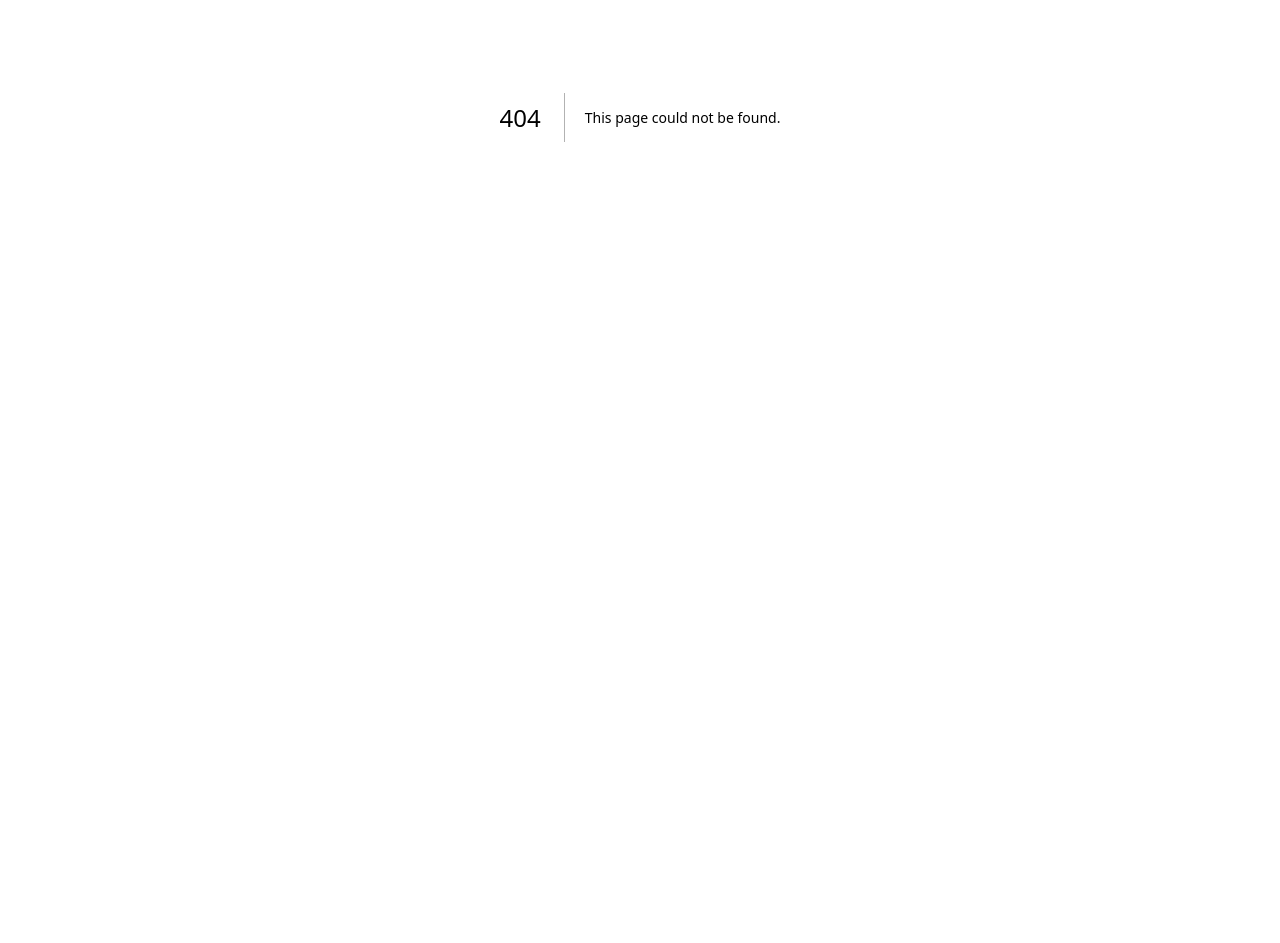
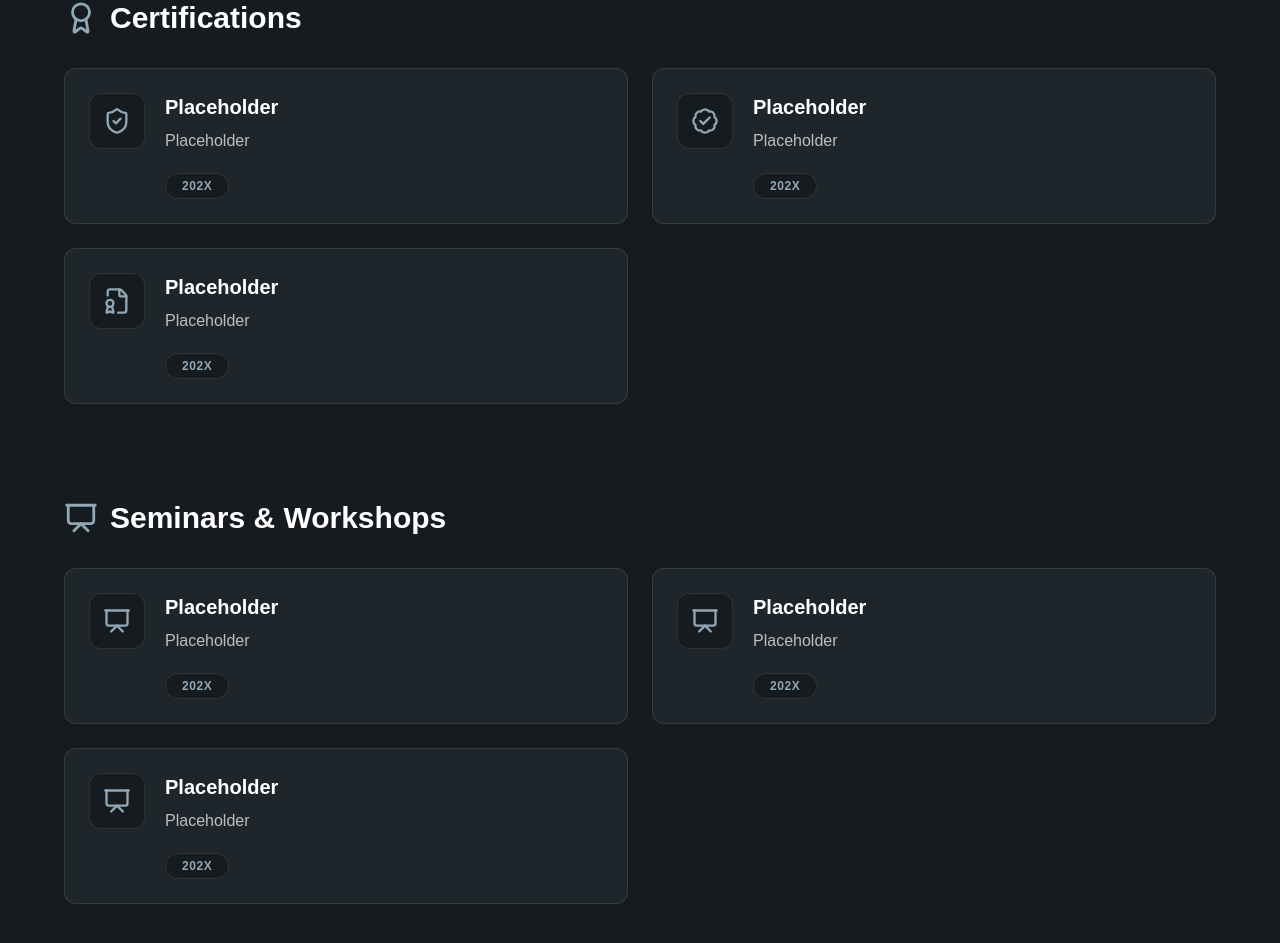
Before and after one commit to ToastyGoats-Git/lorenzo-portfolio, a Next.js app: page /credentials in a window 1280 px wide. Before the commit this address had no page. Shown: the part 359-1302 px from the top of the page. Before the commit the page ends 876 px from the top, so only its background shows below. Built offline with nearby package versions, Linux system fonts and the light colour scheme.

Commit message:
added credentials placeholders

```diff
--- /dev/null
+++ b/app/credentials/page.tsx
@@ -0,0 +1,191 @@
+"use client";
+
+import { motion } from "framer-motion";
+import {
+  Award,
+  Presentation,
+  ShieldCheck,
+  BadgeCheck,
+  FileBadge,
+} from "lucide-react";
+
+const certifications = [
+  {
+    title: "Placeholder",
+    issuer: "Placeholder",
+    year: "202x",
+  },
+  {
+    title: "Placeholder",
+    issuer: "Placeholder",
+    year: "202x",
+  },
+  {
+    title: "Placeholder",
+    issuer: "Placeholder",
+    year: "202x",
+  },
+];
+
+const seminars = [
+  {
+    title: "Placeholder",
+    organizer: "Placeholder",
+    year: "202x",
+  },
+  {
+    title: "Placeholder",
+    organizer: "Placeholder",
+    year: "202x",
+  },
+  {
+    title: "Placeholder",
+    organizer: "Placeholder",
+    year: "202x",
+  },
+];
+
+const icons = [ShieldCheck, BadgeCheck, FileBadge];
+
+export default function Credentials() {
+  return (
+    <div className="min-h-screen px-6 md:px-16 py-20">
+      <div className="max-w-6xl mx-auto">
+        {/* Page Heading */}
+        <motion.div
+          initial={{ opacity: 0, y: -25 }}
+          animate={{ opacity: 1, y: 0 }}
+          transition={{ duration: 0.5 }}
+        >
+          <h1 className="text-4xl md:text-5xl font-bold text-center">
+            PROFESSIONAL CREDENTIALS
+          </h1>
+
+          <div className="w-48 h-px bg-white/40 mx-auto my-6"></div>
+
+          <p className="text-center text-white/70 max-w-3xl mx-auto leading-relaxed">
+            A collection of certifications and seminars.
+          </p>
+        </motion.div>
+
+        {/* Certifications */}
+        <section className="mt-20">
+          <div className="flex items-center gap-3 mb-8">
+            <Award
+              size={34}
+              className="text-[#92a7b5]"
+            />
+
+            <h2 className="text-3xl font-bold">
+              Certifications
+            </h2>
+          </div>
+
+          <div className="grid gap-6 md:grid-cols-2">
+            {certifications.map((cert, index) => {
+              const Icon = icons[index % icons.length];
+
+              return (
+                <motion.div
+                  key={`${cert.title}-${index}`}
+                  initial={{ opacity: 0, y: 35 }}
+                  whileInView={{ opacity: 1, y: 0 }}
+                  viewport={{ once: true }}
+                  transition={{
+                    duration: 0.5,
+                    delay: index * 0.15,
+                  }}
+                  whileHover={{
+                    y: -6,
+                    scale: 1.02,
+                  }}
+                  className="group rounded-xl border border-white/10 bg-[#1f262b] p-6 transition-all duration-300 hover:border-[#92a7b5] hover:shadow-[0_0_30px_rgba(146,167,181,0.15)]"
+                >
+                  <div className="flex gap-5">
+                    <div className="flex h-14 w-14 items-center justify-center rounded-xl border border-white/10 bg-[#151b1f] transition-all duration-300 group-hover:border-[#92a7b5]">
+                      <Icon
+                        size={28}
+                        className="text-[#92a7b5]"
+                      />
+                    </div>
+
+                    <div className="flex-1">
+                      <h3 className="text-xl font-semibold">
+                        {cert.title}
+                      </h3>
+
+                      <p className="mt-2 text-white/70">
+                        {cert.issuer}
+                      </p>
+
+                      <span className="mt-5 inline-flex rounded-full border border-white/10 bg-[#151b1f] px-4 py-1 text-xs font-semibold uppercase tracking-wider text-[#92a7b5]">
+                        {cert.year}
+                      </span>
+                    </div>
+                  </div>
+                </motion.div>
+              );
+            })}
+          </div>
+        </section>
+
+        {/* Seminars & Workshops */}
+        <section className="mt-24">
+          <div className="flex items-center gap-3 mb-8">
+            <Presentation
+              size={34}
+              className="text-[#92a7b5]"
+            />
+
+            <h2 className="text-3xl font-bold">
+              Seminars & Workshops
+            </h2>
+          </div>
+
+          <div className="grid gap-6 md:grid-cols-2">
+            {seminars.map((seminar, index) => (
+              <motion.div
+                key={`${seminar.title}-${index}`}
+                initial={{ opacity: 0, y: 35 }}
+                whileInView={{ opacity: 1, y: 0 }}
+                viewport={{ once: true }}
+                transition={{
+                  duration: 0.5,
+                  delay: index * 0.15,
+                }}
+                whileHover={{
+                  y: -6,
+                  scale: 1.02,
+                }}
+                className="group rounded-xl border border-white/10 bg-[#1f262b] p-6 transition-all duration-300 hover:border-[#92a7b5] hover:shadow-[0_0_30px_rgba(146,167,181,0.15)]"
+              >
+                <div className="flex gap-5">
+                  <div className="flex h-14 w-14 items-center justify-center rounded-xl border border-white/10 bg-[#151b1f] transition-all duration-300 group-hover:border-[#92a7b5]">
+                    <Presentation
+                      size={28}
+                      className="text-[#92a7b5]"
+                    />
+                  </div>
+
+                  <div className="flex-1">
+                    <h3 className="text-xl font-semibold">
+                      {seminar.title}
+                    </h3>
+
+                    <p className="mt-2 text-white/70">
+                      {seminar.organizer}
+                    </p>
+
+                    <span className="mt-5 inline-flex rounded-full border border-white/10 bg-[#151b1f] px-4 py-1 text-xs font-semibold uppercase tracking-wider text-[#92a7b5]">
+                      {seminar.year}
+                    </span>
+                  </div>
+                </div>
+              </motion.div>
+            ))}
+          </div>
+        </section>
+      </div>
+    </div>
+  );
+}
--- a/app/layout.tsx
+++ b/app/layout.tsx
@@ -9,6 +9,7 @@ import {
   X,
   FolderGit2,
   Briefcase,
+  Award,
   Mail,
 } from "lucide-react";
 import "./globals.css";
@@ -77,6 +78,14 @@ export default function RootLayout({
               </Link>
 
               <Link
+                href="/credentials"
+                className="flex items-center gap-2 hover:text-[#92a7b5] transition-colors duration-300"
+              >
+                <Award size={16} />
+                CREDENTIALS
+              </Link>
+
+              <Link
                 href="/contact"
                 className="flex items-center gap-2 hover:text-[#92a7b5] transition-colors duration-300"
               >
@@ -115,6 +124,15 @@ export default function RootLayout({
               </Link>
 
               <Link
+                href="/credentials"
+                className="flex items-center gap-2 hover:text-[#92a7b5] transition-colors duration-300"
+                onClick={() => setMenuOpen(false)}
+              >
+                <Award size={16} />
+                CREDENTIALS
+              </Link>
+
+              <Link
                 href="/contact"
                 className="flex items-center gap-2 hover:text-[#92a7b5] transition-colors duration-300"
                 onClick={() => setMenuOpen(false)}
```
